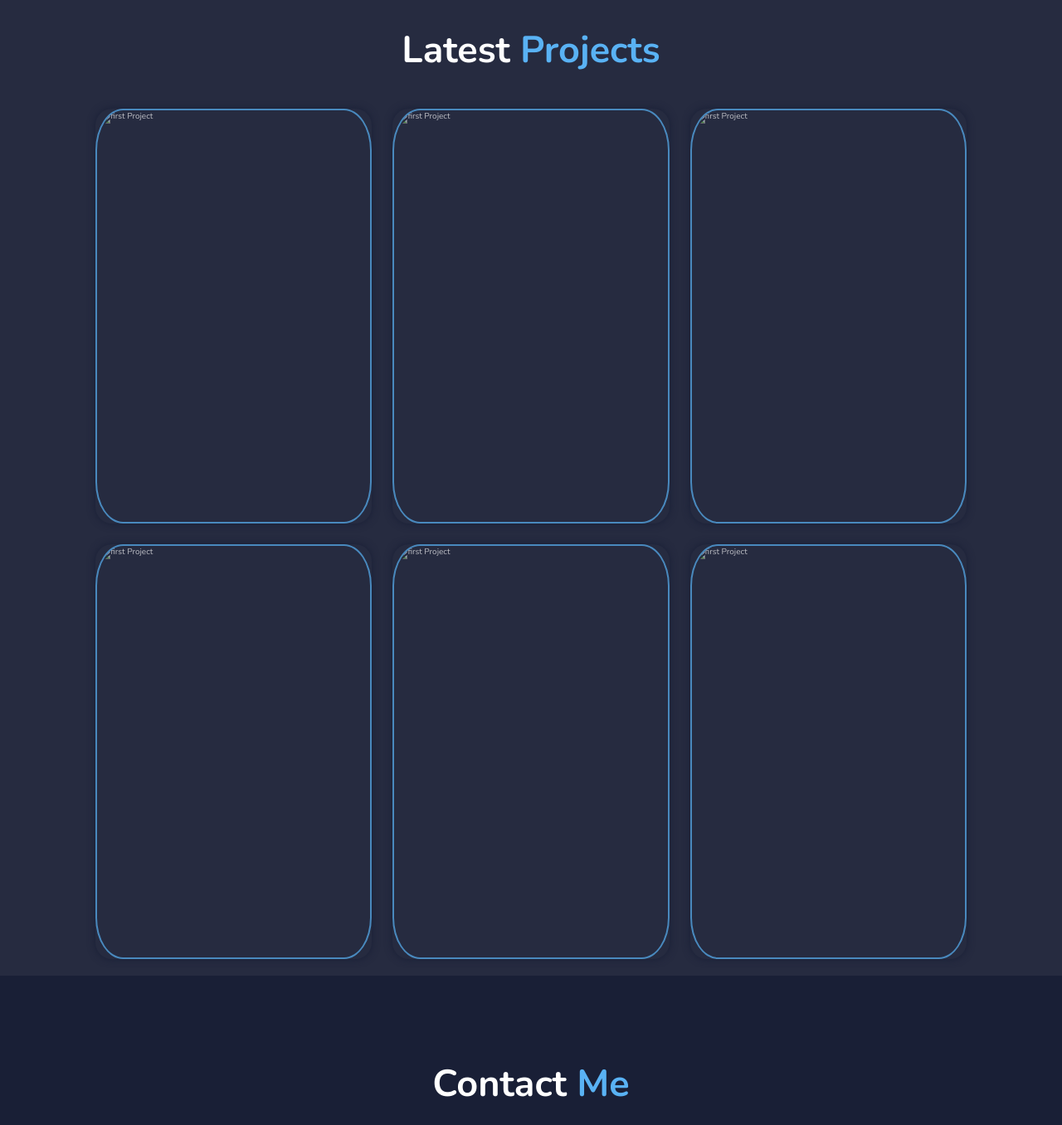
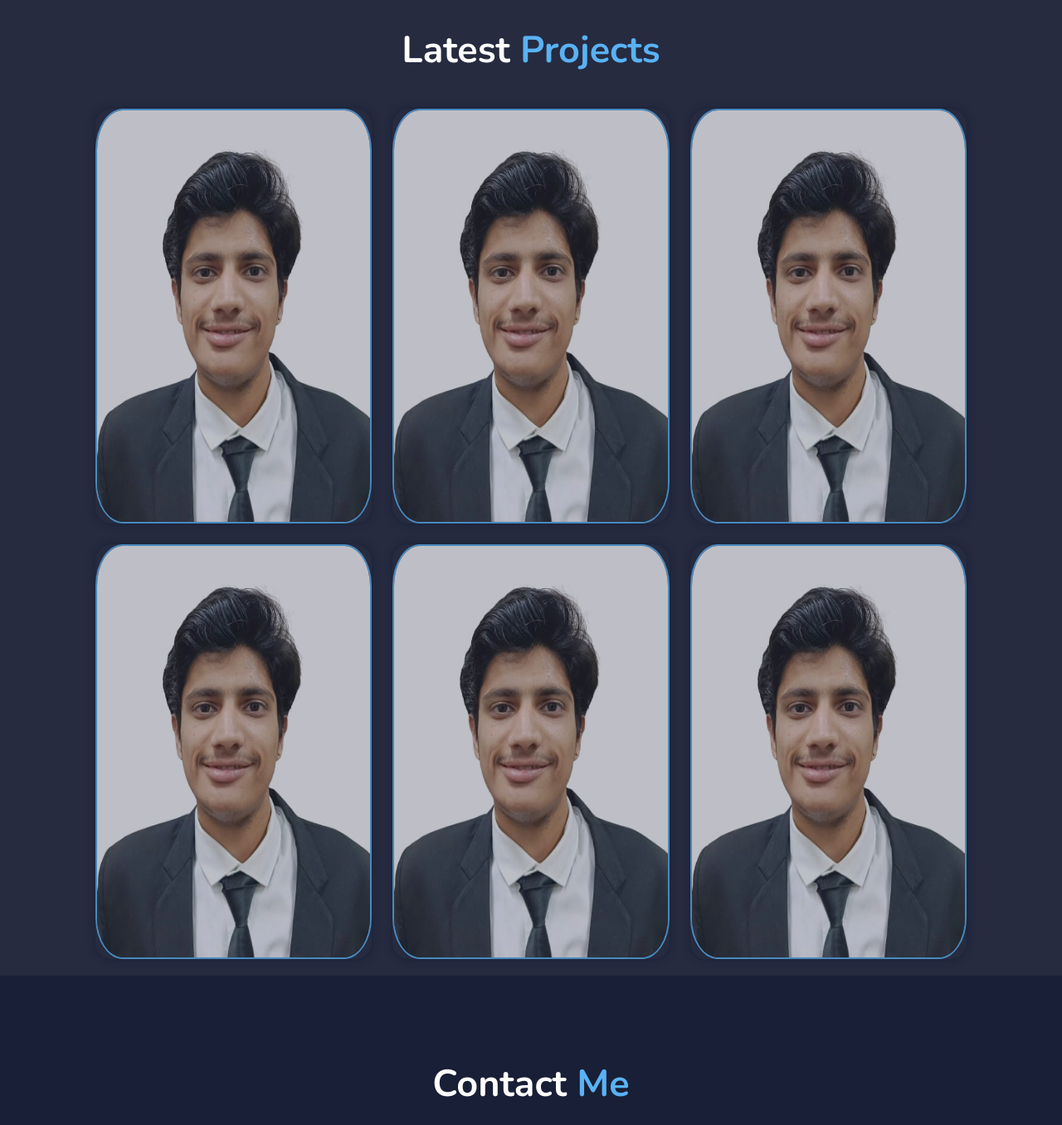
Before and after one commit to Piyush252004/Portfolio, a plain HTML site: page index.html in a window 1280 px wide. Shown: the part 1720-3076 px from the top of the page at 83% size. Drawn offline with nearby package versions, Linux system fonts and the light colour scheme; the site is published under a folder, as on GitHub Pages, so addresses that start at the root find nothing.

Commit message:
Update index.html

```diff
--- a/index.html
+++ b/index.html
@@ -49,7 +49,7 @@
     <!-- About part -->
     <section class="about" id="about">
         <div class="about-img">
-            <img src="/images/7.jpg" alt="about-img">
+            <img src="images/7.jpg" alt="about-img">
         </div>
 
         <div class="about-content">
@@ -67,7 +67,7 @@
 
         <div class="projects-container">
             <div class="project-box">
-                <img src="/images/pic.jpg" alt="first Project">
+                <img src="images/pic.jpg" alt="first Project">
                 <div class="project-layer">
                     <h4>Web Page</h4>
                     <p>This is my first website.</p>
@@ -75,7 +75,7 @@
                 </div>
             </div>
             <div class="project-box">
-                <img src="/images/pic.jpg" alt="first Project">
+                <img src="images/pic.jpg" alt="first Project">
                 <div class="project-layer">
                     <h4>Website</h4>
                     <p>This is my first website.</p>
@@ -83,7 +83,7 @@
                 </div>
             </div>
             <div class="project-box">
-                <img src="/images/pic.jpg" alt="first Project">
+                <img src="images/pic.jpg" alt="first Project">
                 <div class="project-layer">
                     <h4>Clone</h4>
                     <p>This is my first website.</p>
@@ -91,7 +91,7 @@
                 </div>
             </div>
             <div class="project-box">
-                <img src="/images/pic.jpg" alt="first Project">
+                <img src="images/pic.jpg" alt="first Project">
                 <div class="project-layer">
                     <h4>Portfolio</h4>
                     <p>This is my first website.</p>
@@ -99,7 +99,7 @@
                 </div>
             </div>
             <div class="project-box">
-                <img src="/images/pic.jpg" alt="first Project">
+                <img src="images/pic.jpg" alt="first Project">
                 <div class="project-layer">
                     <h4>Web site</h4>
                     <p>This is my first website.</p>
@@ -107,7 +107,7 @@
                 </div>
             </div>
             <div class="project-box">
-                <img src="/images/pic.jpg" alt="first Project">
+                <img src="images/pic.jpg" alt="first Project">
                 <div class="project-layer">
                     <h4>Web app</h4>
                     <p>This is my first website.</p>
```
